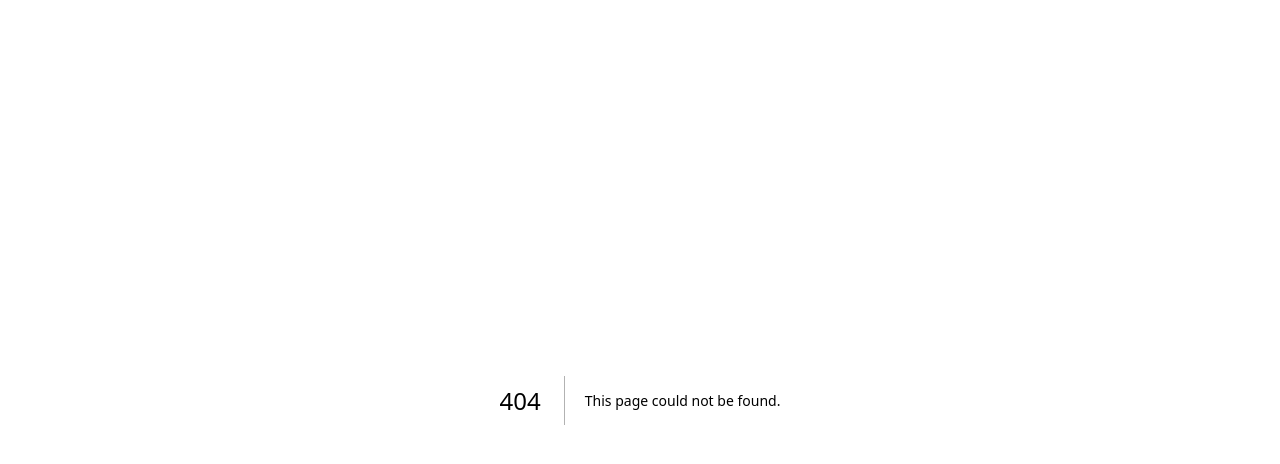
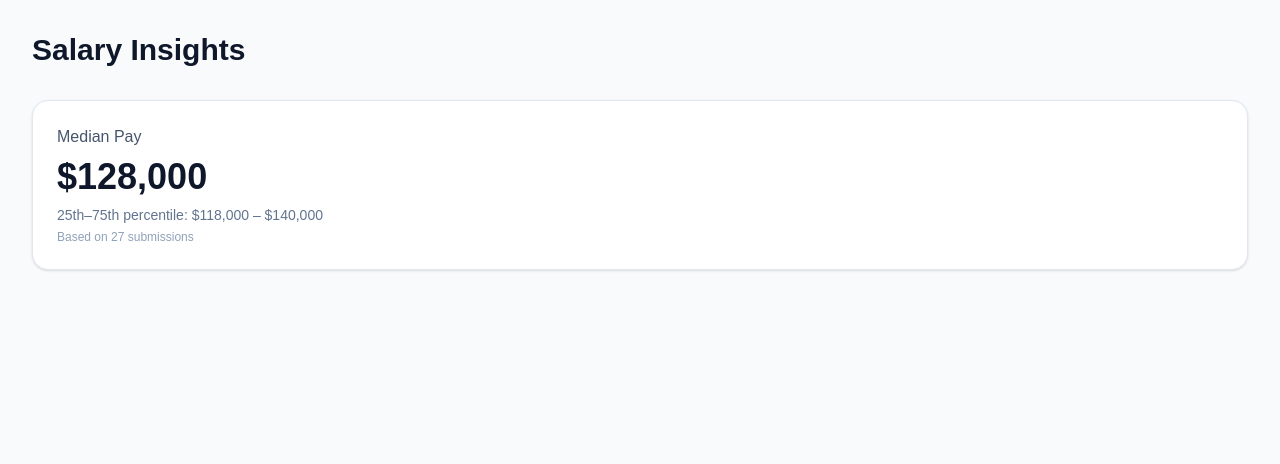
Before and after one commit to ladeleba/rxpay, a Next.js app: page /salaries in a window 1280 px wide. Before the commit this address had no page. Shown: the top 464 px of the page. Built offline with nearby package versions, Linux system fonts and the light colour scheme.

Commit message:
Add salaries page and routing

```diff
--- a/app/page.tsx
+++ b/app/page.tsx
@@ -1,4 +1,10 @@
+"use client";
+
+import { useRouter } from "next/navigation";
+
 export default function Home() {
+  const router = useRouter();
+
   return (
     <main className="min-h-screen flex items-center justify-center bg-slate-50 p-6">
       <div className="w-full max-w-md">
@@ -19,7 +25,10 @@ export default function Home() {
           <option value="TX">Texas</option>
         </select>
 
-        <button className="mt-5 w-full rounded-xl bg-slate-900 text-white py-3 font-semibold">
+        <button
+          onClick={() => router.push("/salaries")}
+          className="mt-5 w-full rounded-xl bg-slate-900 text-white py-3 font-semibold"
+        >
           View Insights
         </button>
 
--- /dev/null
+++ b/app/salaries/page.tsx
@@ -0,0 +1,20 @@
+export default function SalariesPage() {
+  return (
+    <main className="min-h-screen bg-slate-50 p-8">
+      <h1 className="text-3xl font-bold text-slate-900">
+        Salary Insights
+      </h1>
+
+      <div className="mt-8 bg-white p-6 rounded-2xl shadow-sm border border-slate-200">
+        <p className="text-slate-600">Median Pay</p>
+        <h2 className="text-4xl font-bold text-slate-900 mt-2">$128,000</h2>
+        <p className="mt-2 text-sm text-slate-500">
+          25th–75th percentile: $118,000 – $140,000
+        </p>
+        <p className="mt-1 text-xs text-slate-400">
+          Based on 27 submissions
+        </p>
+      </div>
+    </main>
+  );
+}
```
